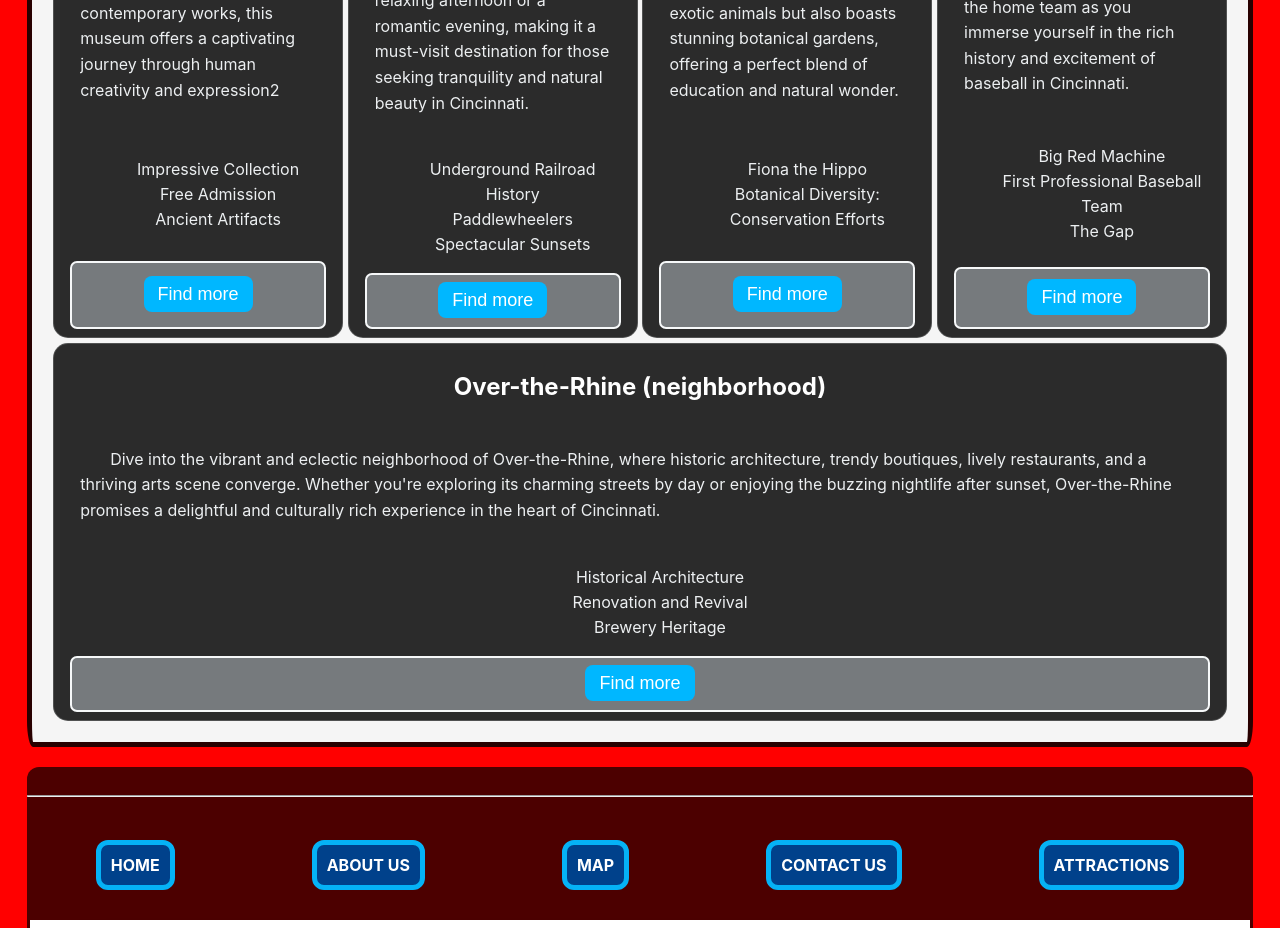
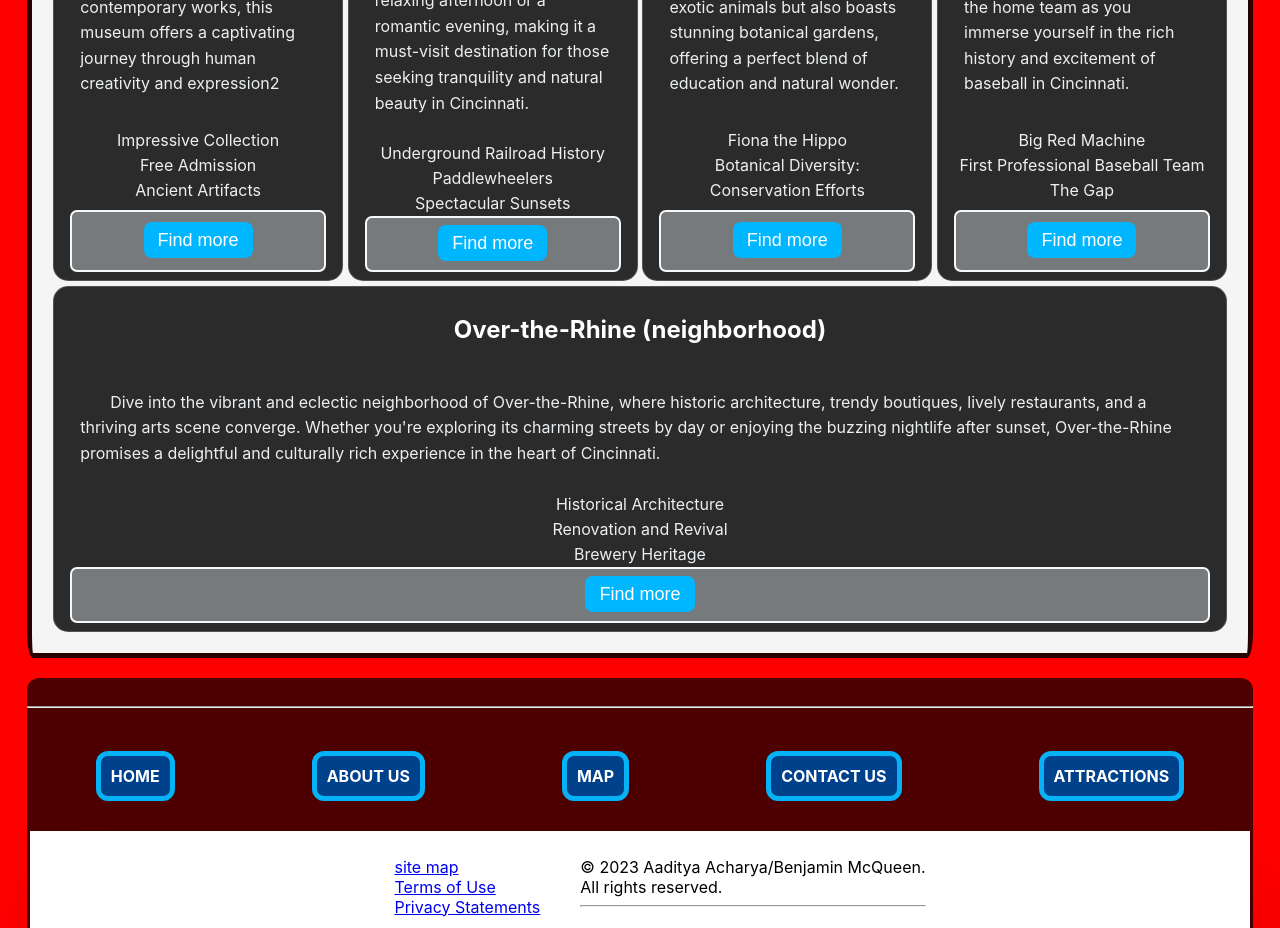
Before and after one commit to BenjaminMcQueen/capstone, a React (Create React App) app: page / in a window 1280 px wide. Shown: the part 4540-5468 px from the top of the page. Built offline with nearby package versions, Linux system fonts and the light colour scheme; some icons are missing.

Commit message:
CSS C hanges

```diff
--- a/src/components/home/Section4/ArtMuseum.jsx
+++ b/src/components/home/Section4/ArtMuseum.jsx
@@ -7,11 +7,11 @@ const ArtMuseum = () => {
             <p className="card_info">
                 Immerse yourself in the world of art at the Cincinnati Art Museum, where a diverse collection of masterpieces from various cultures and time periods await your exploration. From ancient artifacts to contemporary works, this museum offers a captivating journey through human creativity and expression2
             </p>
-            <ul className="m5">
-                <li>Impressive Collection</li>
-                <li> Free Admission</li>
-                <li>Ancient Artifacts</li>
-            </ul>
+            <div className="m5">
+                Impressive Collection<br/>
+                Free Admission<br/>
+                Ancient Artifacts
+            </div>
             <button className="place-box">
             <a href="https://www.cincinnatiartmuseum.org/" className="more button">
                 Find more
--- a/src/components/home/Section4/Ballpark.jsx
+++ b/src/components/home/Section4/Ballpark.jsx
@@ -11,11 +11,11 @@ const Ballpark = () => {
         home team as you immerse yourself in the rich history and excitement of
         baseball in Cincinnati.
       </p>
-      <ul className="m5">
-        <li>Big Red Machine</li>
-        <li>First Professional Baseball Team</li>
-        <li>The Gap</li>
-      </ul>
+      <div className="m5">
+        Big Red Machine<br/>
+        First Professional Baseball Team<br/>
+        The Gap
+      </div>
       <button className="place-box">
         <a href="https://www.mlb.com/reds/" className="more button ">
           Find more
--- a/src/components/home/Section4/OverTheRhine.jsx
+++ b/src/components/home/Section4/OverTheRhine.jsx
@@ -12,11 +12,11 @@ const OverTheRhine = () => {
         Over-the-Rhine promises a delightful and culturally rich experience in
         the heart of Cincinnati.
       </p>
-      <ul className="m5">
-        <li>Historical Architecture</li>
-        <li>Renovation and Revival</li>
-        <li>Brewery Heritage</li>
-      </ul>
+      <div className="m5">
+        Historical Architecture<br/>
+        Renovation and Revival<br/>
+        Brewery Heritage<br/>
+      </div>
       <button className="place-box">
         <a href="https://www.otrchamber.com/" className="more button">
           Find more
--- a/src/components/home/Section4/RiverFront.jsx
+++ b/src/components/home/Section4/RiverFront.jsx
@@ -11,11 +11,11 @@ const RiverFront = () => {
         afternoon or a romantic evening, making it a must-visit destination for
         those seeking tranquility and natural beauty in Cincinnati.
       </p>
-      <ul className="m5">
-        <li>Underground Railroad History</li>
-        <li>Paddlewheelers</li>
-        <li>Spectacular Sunsets</li>
-      </ul>
+      <div className="m5">
+        Underground Railroad History<br/>
+        Paddlewheelers<br/>
+        Spectacular Sunsets
+      </div>
       <button className="place-box">
         <a
           href="https://www.cincinnati-oh.gov/cincyparks/visit-a-park/find-a-parkfacility/smale-riverfront-park/"
--- a/src/components/home/Section4/Zoo.jsx
+++ b/src/components/home/Section4/Zoo.jsx
@@ -11,11 +11,11 @@ const Zoo = () => {
         also boasts stunning botanical gardens, offering a perfect blend of
         education and natural wonder.
       </p>
-      <ul className="m5">
-        <li>Fiona the Hippo</li>
-        <li>Botanical Diversity:</li>
-        <li>Conservation Efforts</li>
-      </ul>
+      <div className="m5">
+        Fiona the Hippo<br/>
+        Botanical Diversity:<br/>
+        Conservation Efforts<br/>
+      </div>
       <button className="place-box">
         <a href="https://cincinnatizoo.org/" className="more button">
           Find more
```
